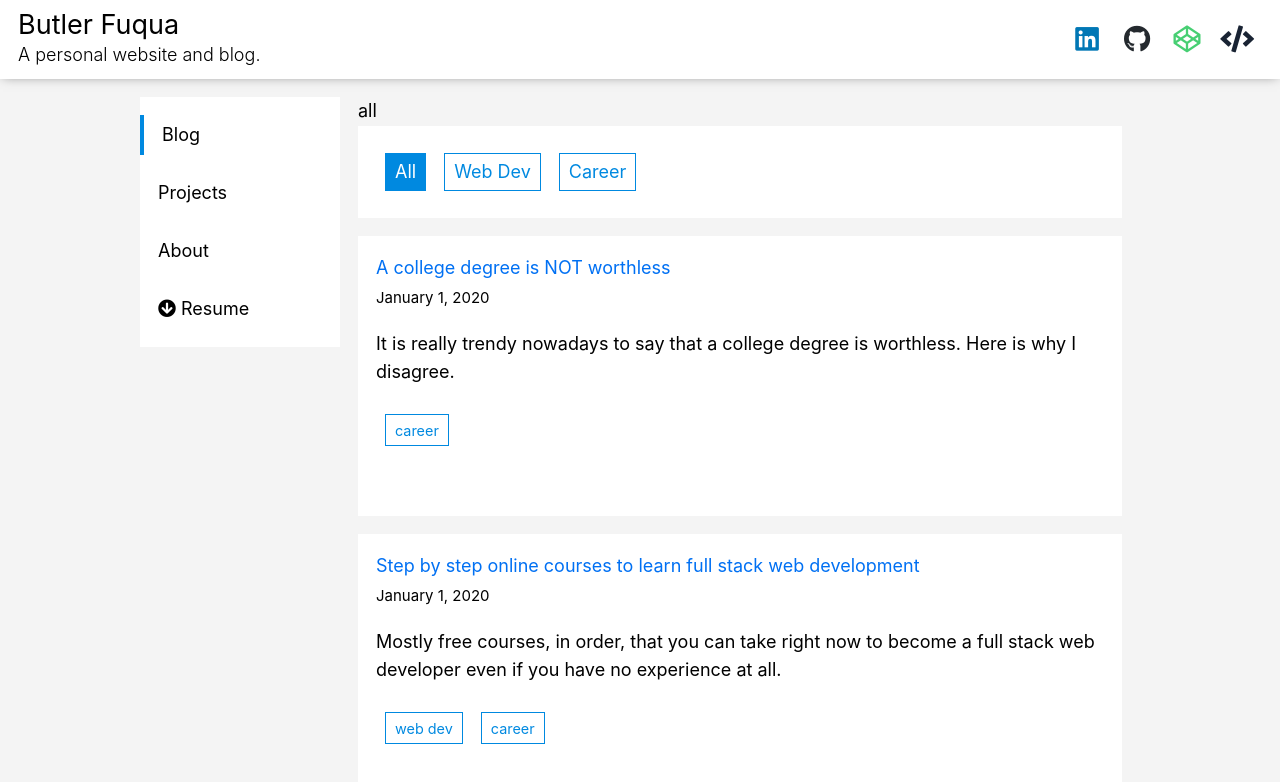
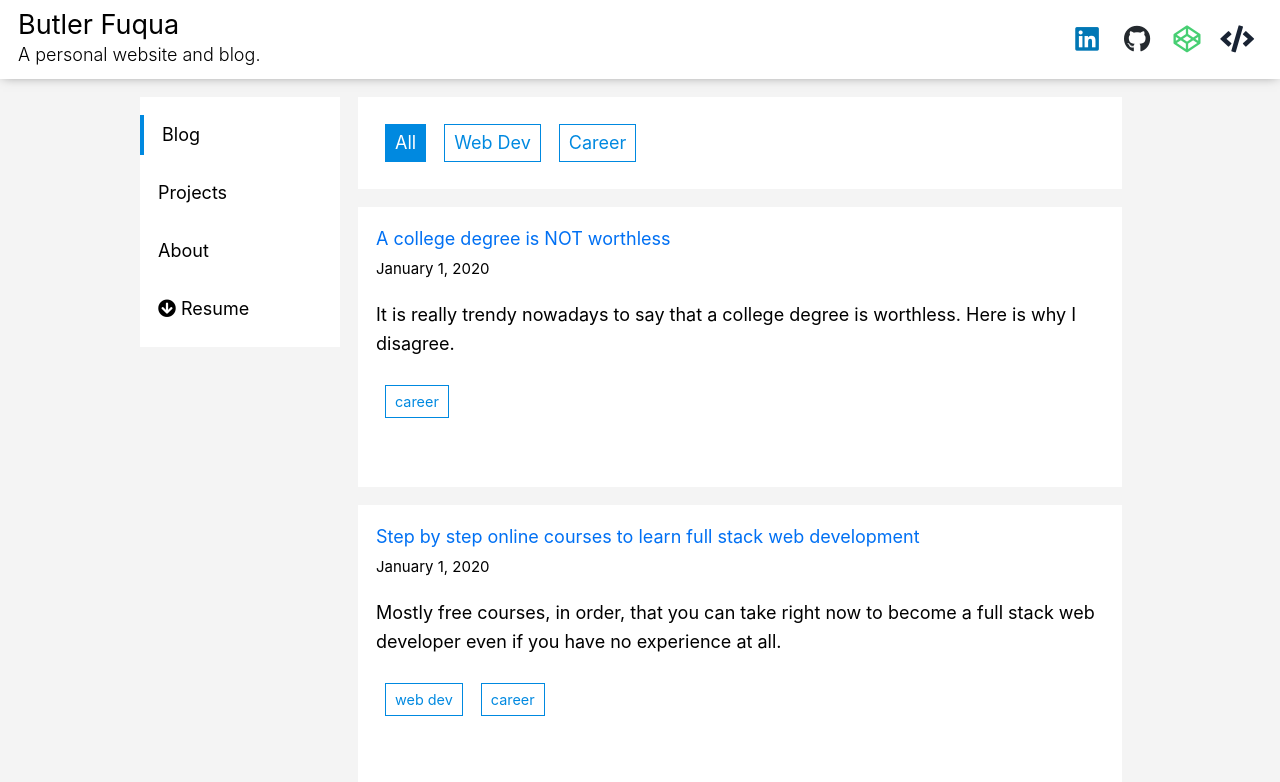
Before and after one commit to ButlerFuqua/personal-blog, a Next.js app: page / in a window 1280 px wide. Shown: the top 782 px of the page. Built offline with nearby package versions, Linux system fonts and the light colour scheme.

Commit message:
remove debug code in render method.

```diff
--- a/components/postsSection.js
+++ b/components/postsSection.js
@@ -136,7 +136,6 @@ export default function PostsSection({ posts, title, type }) {
 
     return (
         <>
-            {selectedCategories.map(cat => <span>{cat} </span>)}
             {title
                 ? <h2 >{title}</h2>
                 : ''}
```
